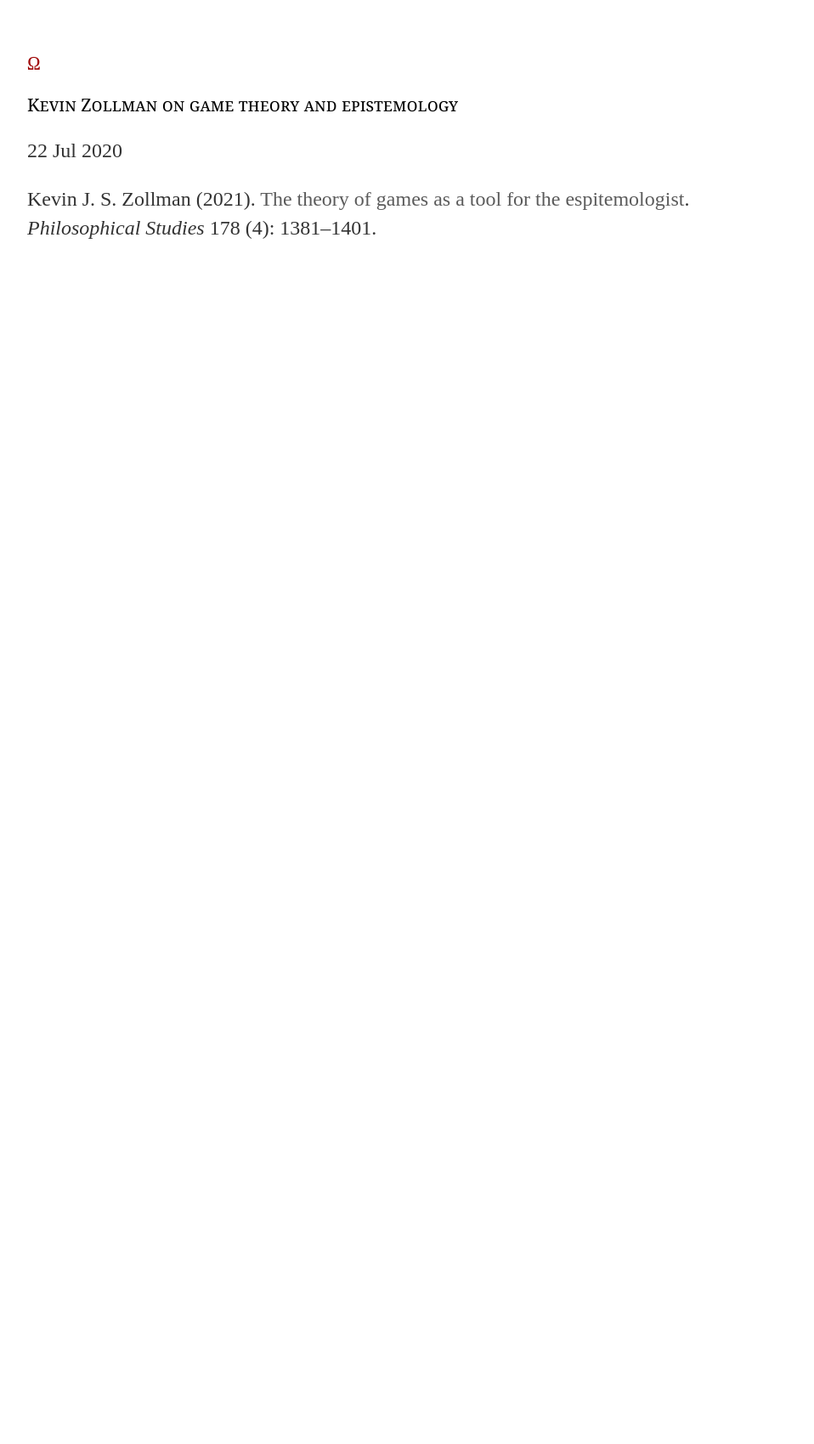
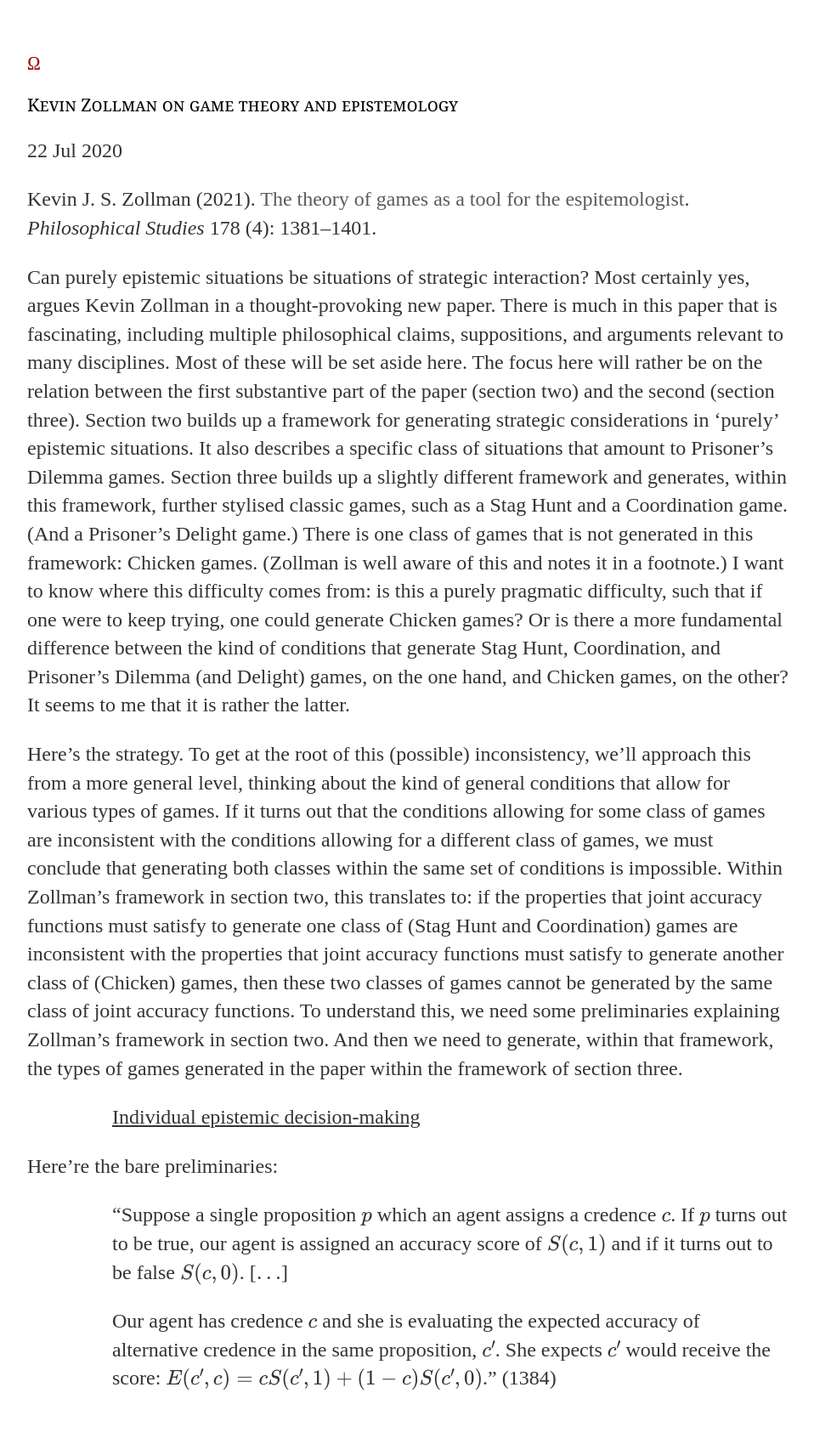
Before and after one commit to uzunovam/uzunovam, a Jekyll site: the page built from _posts/2020-07-22-kevin-zollman-on-game-theory-and-epistemology.md, in a window 1280 px wide. Shown: the whole page at 85% size, without its empty margins (160-1118 px from the left). Built offline with Jekyll 4.4.1, drawn with Linux system fonts in a browser that asks for light colours; before the commit the page ends 900 px from its top, so only the background shows below that.

Commit message:
Update 2020-07-22-kevin-zollman-on-game-theory-and-epistemology.md

```diff
--- a/_posts/2020-07-22-kevin-zollman-on-game-theory-and-epistemology.md
+++ b/_posts/2020-07-22-kevin-zollman-on-game-theory-and-epistemology.md
@@ -4,3 +4,14 @@ title: "Kevin Zollman on game theory and epistemology"
 date: 2020-07-22
 ---
 <p>Kevin J. S. Zollman (2021). <a href="https://doi.org/10.1007/s11098-020-01480-5" target="_blank" rel="noopener">The theory of games as a tool for the espitemologist</a>. <cite>Philosophical Studies</cite> 178 (4): 1381–1401.</p>
+
+<p>Can purely epistemic situations be situations of strategic interaction? Most certainly yes, argues Kevin Zollman in a thought-provoking new paper. There is much in this paper that is fascinating, including multiple philosophical claims, suppositions, and arguments relevant to many disciplines. Most of these will be set aside here. The focus here will rather be on the relation between the first substantive part of the paper (section two) and the second (section three). Section two builds up a framework for generating strategic considerations in ‘purely’ epistemic situations. It also describes a specific class of situations that amount to Prisoner’s Dilemma games. Section three builds up a slightly different framework and generates, within this framework, further stylised classic games, such as a Stag Hunt and a Coordination game. (And a Prisoner’s Delight game.) There is one class of games that is not generated in this framework: Chicken games. (Zollman is well aware of this and notes it in a footnote.) I want to know where this difficulty comes from: is this a purely pragmatic difficulty, such that if one were to keep trying, one could generate Chicken games? Or is there a more fundamental difference between the kind of conditions that generate Stag Hunt, Coordination, and Prisoner’s Dilemma (and Delight) games, on the one hand, and Chicken games, on the other? It seems to me that it is rather the latter.</p>
+
+<p>Here’s the strategy. To get at the root of this (possible) inconsistency, we’ll approach this from a more general level, thinking about the kind of general conditions that allow for various types of games. If it turns out that the conditions allowing for some class of games are inconsistent with the conditions allowing for a different class of games, we must conclude that generating both classes within the same set of conditions is impossible. Within Zollman’s framework in section two, this translates to: if the properties that joint accuracy functions must satisfy to generate one class of (Stag Hunt and Coordination) games are inconsistent with the properties that joint accuracy functions must satisfy to generate another class of (Chicken) games, then these two classes of games cannot be generated by the same class of joint accuracy functions. To understand this, we need some preliminaries explaining Zollman’s framework in section two. And then we need to generate, within that framework, the types of games generated in the paper within the framework of section three.</p>
+
+<p style="padding-left:100px;"><u>Individual epistemic decision-making</u></p>
+
+<p>Here’re the bare preliminaries:</p>
+
+<p style="padding-left:100px;">“Suppose a single proposition \(p\) which an agent assigns a credence \(c\). If \(p\) turns out to be true, our agent is assigned an accuracy score of \(S(c, 1)\) and if it turns out to be false \(S(c, 0)\). [\(\dots\)]</p>
+<p style="padding-left:100px;">Our agent has credence \(c\) and she is evaluating the expected accuracy of alternative credence in the same proposition, \(c^{\prime}\). She expects \(c^{\prime}\) would receive the score: \(E(c^{\prime}, c) = cS(c^{\prime}, 1) + (1-c)S(c^{\prime}, 0)\).” (1384)</p>
```
